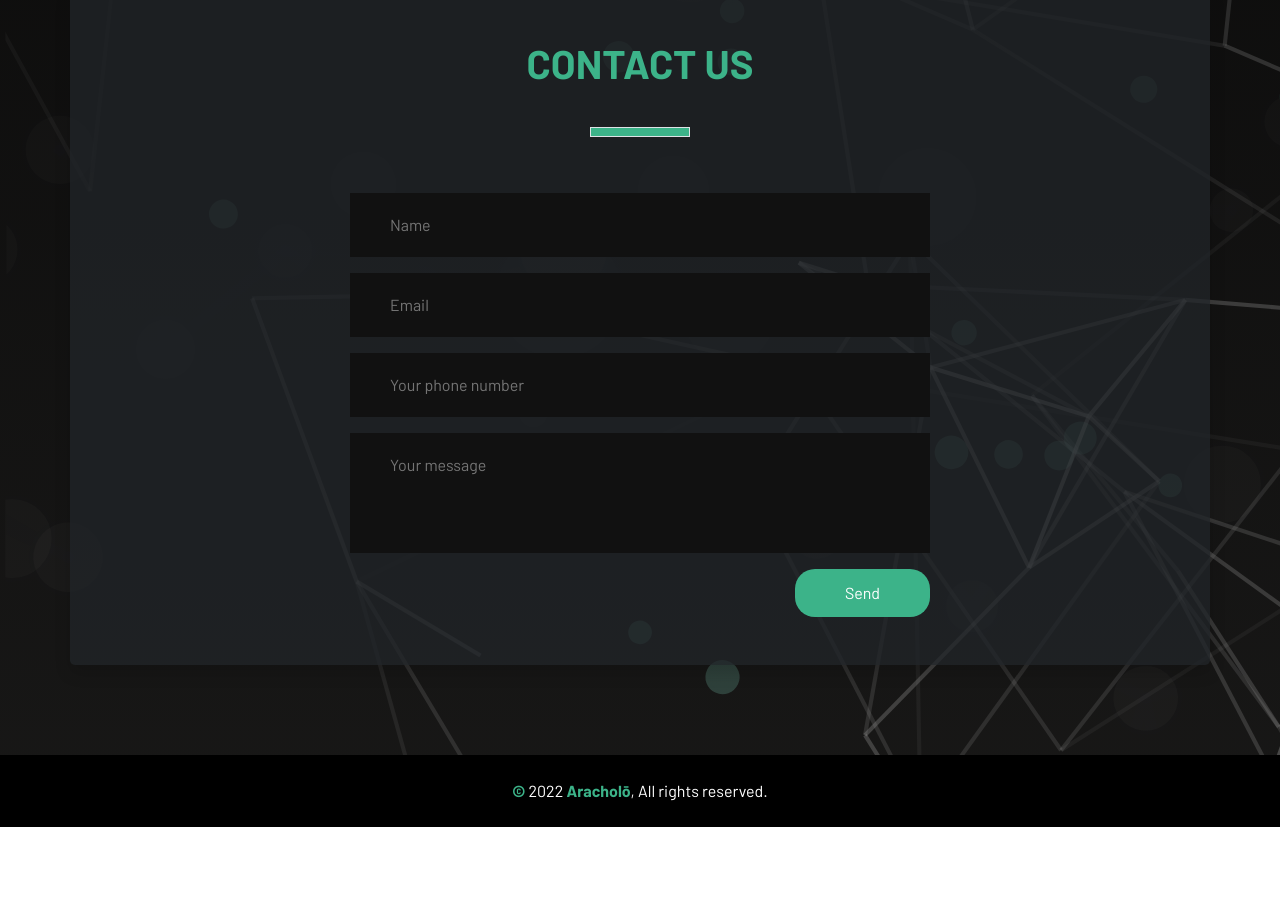
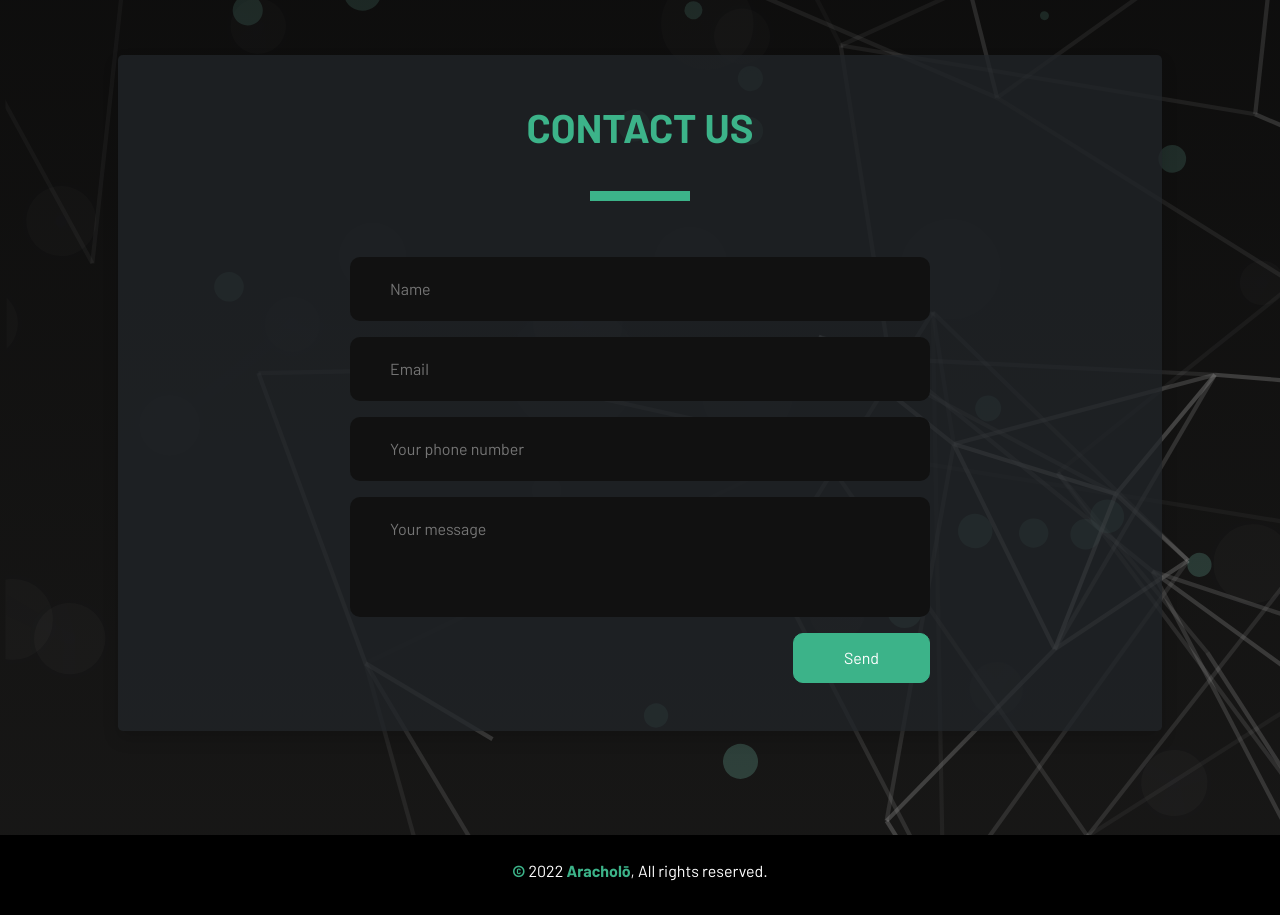
Before and after one commit to georgeromarrr/team-portfolio, a React (Create React App) app: page / in a window 1280 px wide. Shown: the part 2700-3615 px from the top of the page. Before the commit the page ends 3527 px from the top, so only its background shows below. Built offline with nearby package versions, Linux system fonts and the light colour scheme; a web font is replaced by a local one.

Commit message:
contact: minor changes on ui

```diff
--- a/src/components/contact.css
+++ b/src/components/contact.css
@@ -4,7 +4,6 @@
 
 #contact{
  padding: 40px 0;
- margin-bottom: 90px;
 }
 
 #contact h1{
@@ -17,6 +16,7 @@
     width: 100px;
     height: 10px;
     background: #3cb389;
+    border: 1px solid #3cb389 !important;
     margin: 40px auto;
 }
 .contact-form{
@@ -33,6 +33,7 @@
     box-sizing: border-box;
     margin: 16px 0;
     border: 0;
+    border-radius: 10px;
     background: #111;
     padding: 20px 40px;
     outline: none;
@@ -41,7 +42,7 @@
 }
 
 .contact-form-text:hover{
-    box-shadow: 0 0 10px 4px #34495e;
+    box-shadow: 0 0 10px 4px #3cb389;
 }
 
 textarea.contact-form-text{
@@ -55,11 +56,14 @@ textarea.contact-form-text{
     background-color: #3cb389;
     color: #fff;
     padding: 12px 50px;
-    border-radius: 20px;
+    border-radius: 10px;
     cursor: pointer;
     transition: 0.5s;
+    border: 1px solid #3cb389 !important;
 }
 
 .contact-form-btn:hover{
-    background: #34495e ;
+    background: #212529 ;
+    border: 1px solid #3cb389 !important;
+    color: #3cb389;
 }
--- a/src/components/contact.js
+++ b/src/components/contact.js
@@ -5,8 +5,25 @@ class contact extends Component {
 
     render() {
         return (
-          <div id="contact" className="container p-5 bg-dark rounded-3 text-dark text-white rounded bg-opacity-75 shadow" >
-           <h1 className="fw-bold font_clr titleheader">CONTACT US</h1>
+        //   <div id="contact" className="container bg-dark rounded-3 text-dark text-white rounded bg-opacity-75 shadow">
+        //    <h1 className="fw-bold titleheader">CONTACT US</h1>
+        //   <div className="border"></div>
+        //   <form className='contact-form'>
+        //     <input type="text" className='contact-form-text' placeholder='Name' />
+        //     <input type="email" className='contact-form-text' placeholder='Email' />
+        //     <input type="text" className='contact-form-text' placeholder='Your phone number' />
+        //     <textarea className="contact-form-text" placeholder='Your message'></textarea>
+        //     <input type="submit" value="Send" className='contact-form-btn' />
+        //   </form>
+        // </div>
+
+
+        <div id="contact" class="container px-2">
+        <div class="container px-4 pb-5">
+          <div
+            class="p-5 m-3 bg-dark rounded-3 text-dark text-white rounded bg-opacity-75 shadow"
+          >
+            <h1 className="fw-bold titleheader">CONTACT US</h1>
             <div className="border"></div>
               <form className='contact-form'>
                 <input type="text" className='contact-form-text' placeholder='Name' />
@@ -16,6 +33,8 @@ class contact extends Component {
                 <input type="submit" value="Send" className='contact-form-btn' />
               </form>
             </div>
+        </div>
+        </div>
         )
     }
 }
--- a/src/components/footer.js
+++ b/src/components/footer.js
@@ -5,8 +5,8 @@ class footer extends Component {
 
     render() {
         return (
-          <div class="container-fluid pt-3 bg-black">
-            <div class="d-flex justify-content-center p-2 text-white">
+          <div class="container-fluid  pt-2 bg-black">
+            <div class="d-flex justify-content-center py-3 text-white">
               <p class="text-center"><span class="fw-bold font_clr">&copy;</span> 2022 <span class="fw-bold font_clr">Aracholō</span>, All rights reserved.</p>
               </div>
           </div>
--- a/src/components/services.js
+++ b/src/components/services.js
@@ -5,7 +5,7 @@ class aboutus extends Component {
 
     render() {
         return (
-          <div id="services" class="container">
+          <div id="services" class="container pt-2">
             <div class="container py-3 my-5 px-4">
               <div
                 class="p-5 m-3 bg-dark rounded-3 text-dark text-white rounded shadow"
```
Lines whose indentation alone changed are shown as unchanged.
